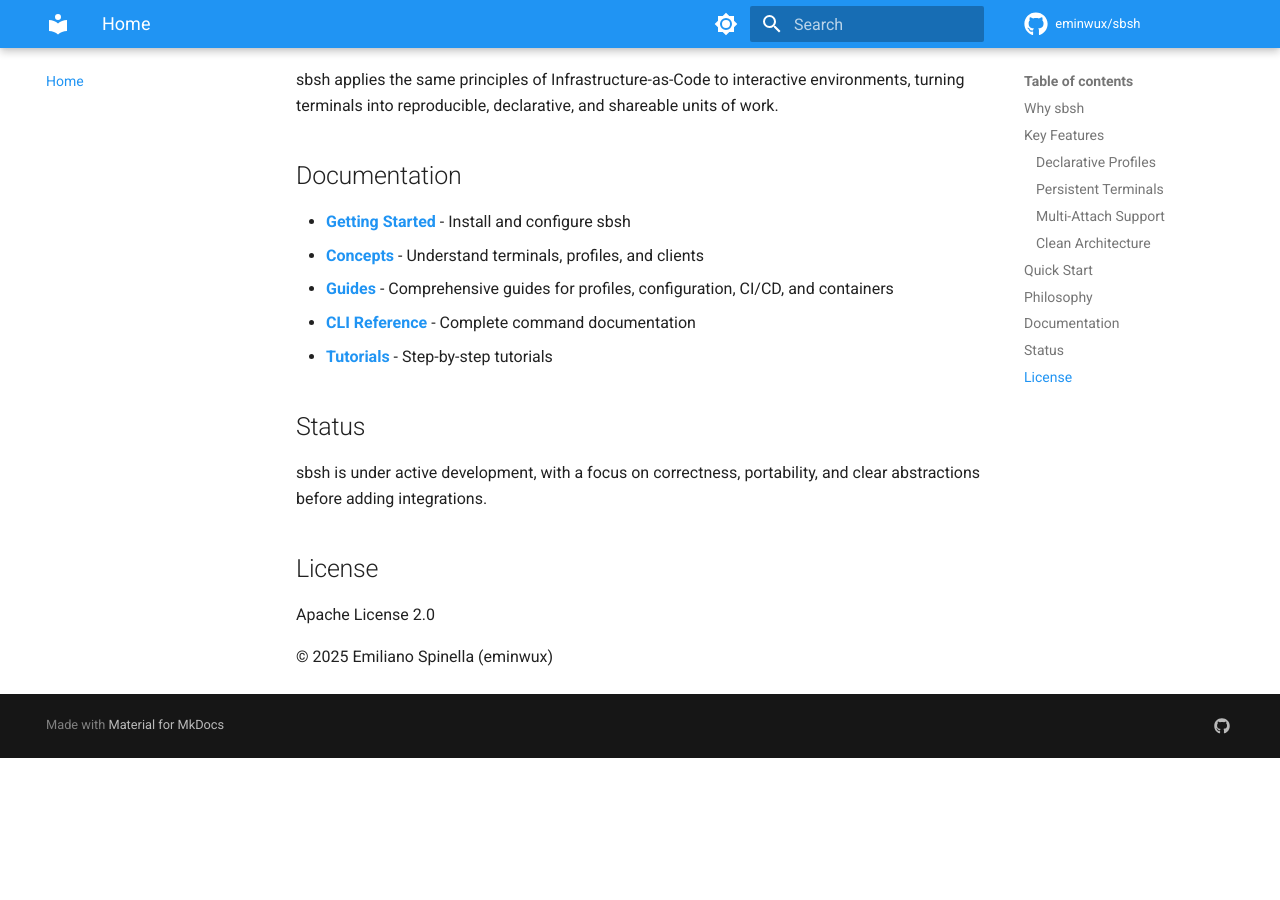
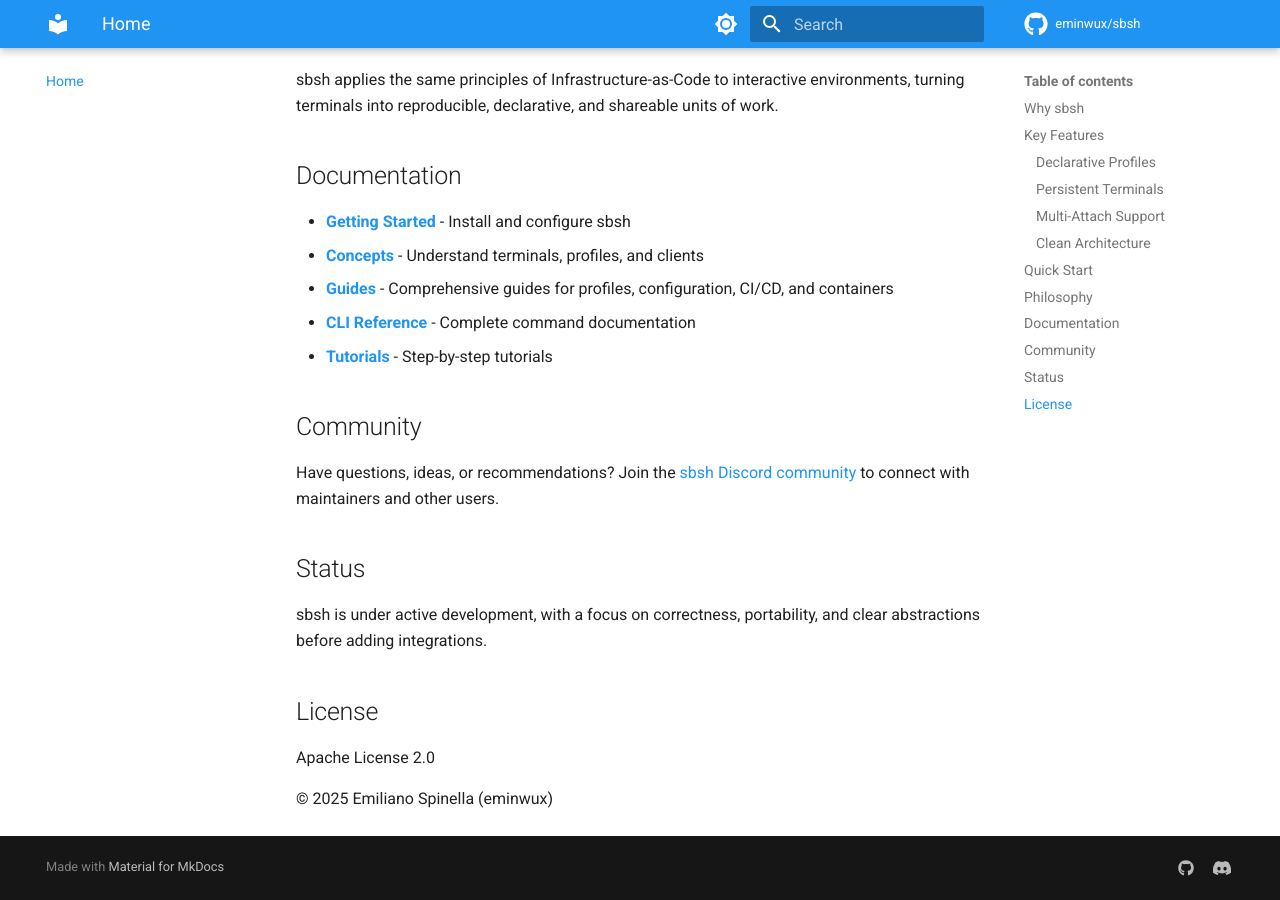
Before and after one commit to eminwux/sbsh, an MkDocs documentation site: the page built from docs/site/index.md, in a window 1280 px wide and 900 px high, scrolled down 2563 px. Built offline with MkDocs 1.6.1 and Material for MkDocs 9.7.7, drawn with Linux system fonts in a browser that asks for light colours; comment, search, counter and statistics services are not loaded; the version menu is left out; before the commit the page ends 3321 px from its top, so only the background shows below that.

Commit message:
docs: add Discord community links (#444)

```diff
--- a/docs/site/index.md
+++ b/docs/site/index.md
@@ -82,6 +82,10 @@ sbsh applies the same principles of Infrastructure-as-Code to interactive enviro
 - **[CLI Reference](cli/commands.md)** - Complete command documentation
 - **[Tutorials](tutorials/create-your-first-profile.md)** - Step-by-step tutorials
 
+## Community
+
+Have questions, ideas, or recommendations? Join the [sbsh Discord community](https://discord.gg/4ZuyGfjdp6) to connect with maintainers and other users.
+
 ## Status
 
 sbsh is under active development, with a focus on correctness, portability, and clear abstractions before adding integrations.
--- a/mkdocs.yml
+++ b/mkdocs.yml
@@ -101,6 +101,8 @@ extra:
   social:
     - icon: fontawesome/brands/github
       link: https://github.com/eminwux/sbsh
+    - icon: fontawesome/brands/discord
+      link: https://discord.gg/4ZuyGfjdp6
   version:
     provider: mike
 
```
Also changed, not shown: README.md (+4 -0 lines).
